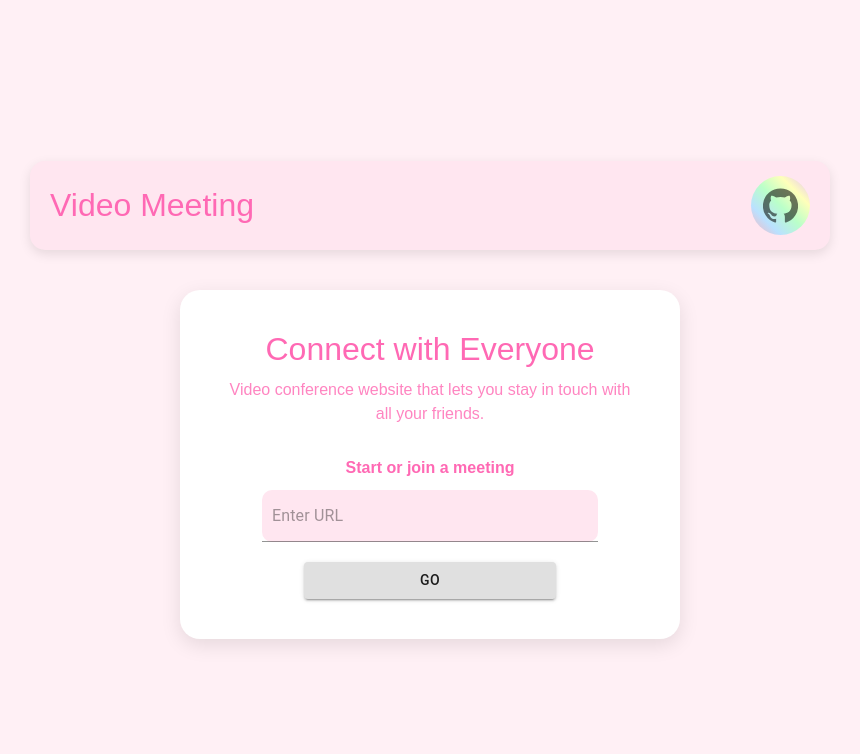
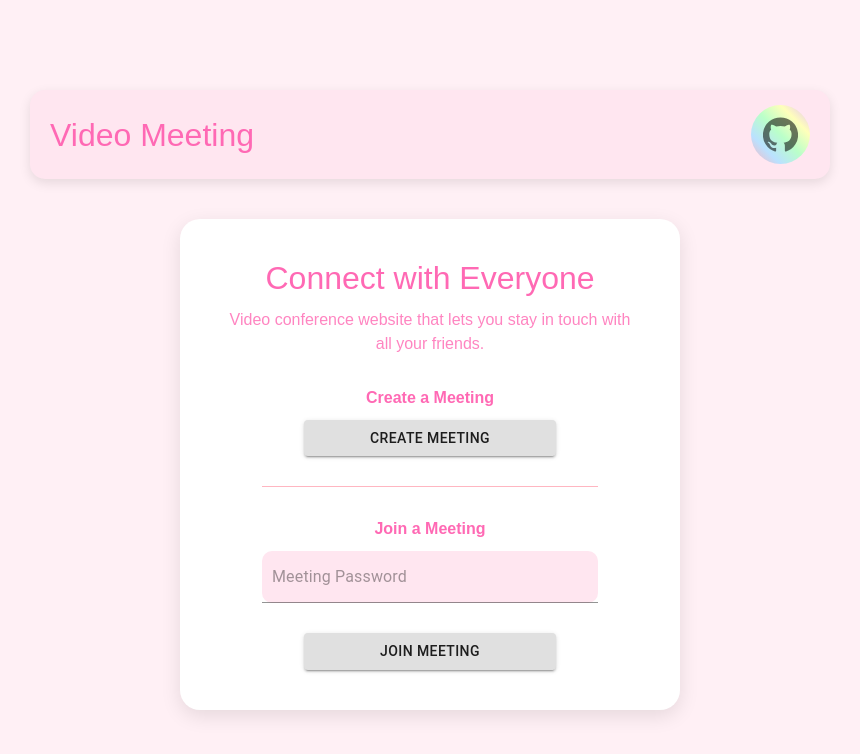
Before and after one commit to Aanandi05/Video-Calling-Application, a React (Create React App) app: page / in a window 1280 px wide. Shown: the top 754 px of the page, without its empty margins (210-1070 px from the left). Built offline with nearby package versions, Linux system fonts and the light colour scheme; the HTML template or start-up script is replaced by a standard one.

Commit message:
Update Home.js

```diff
--- a/src/Home.js
+++ b/src/Home.js
@@ -1,43 +1,92 @@
 import React, { Component } from 'react';
 import { Input, Button, IconButton } from '@material-ui/core';
 import GitHubIcon from '@material-ui/icons/GitHub';
+import axios from 'axios';
 import "./Home.css";
 
 class Home extends Component {
   constructor(props) {
     super(props);
     this.state = {
-      url: ''
+      createPassword: '', // password generated by server for new meeting
+      joinPassword: '',   // password entered by user to join meeting
     };
   }
 
-  handleChange = (e) => this.setState({ url: e.target.value });
+  handleChange = (e) => {
+    this.setState({ [e.target.name]: e.target.value });
+  }
 
-  join = () => {
-    if (this.state.url !== "") {
-      const urlParts = this.state.url.split("/");
-      window.location.href = `/${urlParts[urlParts.length - 1]}`;
-    } else {
-      const url = Math.random().toString(36).substring(2, 7);
-      window.location.href = `/${url}`;
+  // Create meeting
+  createMeeting = async () => {
+    try {
+      const backendURL =
+        process.env.NODE_ENV === "production"
+          ? "/create-room"
+          : "http://localhost:4001/create-room";
+
+      // Server will generate a random password
+      const res = await axios.post(backendURL);
+      const password = res.data.password;
+      this.setState({ createPassword: password });
+    } catch (err) {
+      alert("Error creating meeting");
+      console.error(err);
     }
   }
 
+  // Enter created meeting
+  goToCreatedMeeting = () => {
+    const { createPassword } = this.state;
+    if (createPassword) {
+      window.location.href = `/${createPassword}`;
+    }
+  }
+
+  // Join meeting
+  joinMeeting = async () => {
+    const { joinPassword } = this.state;
+    if (!joinPassword) return alert("Please enter the meeting password");
+
+    try {
+      const backendURL =
+        process.env.NODE_ENV === "production"
+          ? "/join-room"
+          : "http://localhost:4001/join-room";
+
+      const res = await axios.post(backendURL, { password: joinPassword });
+      if (res.data.success) {
+        window.location.href = `/${joinPassword}`;
+      }
+    } catch (err) {
+      alert(err.response?.data?.message || "Error joining meeting");
+    }
+  }
+
+  // Copy to clipboard
+  copyToClipboard = (text) => {
+    navigator.clipboard.writeText(text).then(() => {
+      alert("Copied to clipboard!");
+    }).catch(() => {
+      alert("Failed to copy");
+    });
+  }
+
   render() {
+    const { createPassword, joinPassword } = this.state;
+
     return (
       <div className="home-wrapper">
-        {/* Top decorative panel with GitHub */}
         <div className="top-panel">
           <h2 className="top-title">Video Meeting</h2>
           <IconButton
-            onClick={() => window.open("https://github.com/Aanandi05/Video-Calling-Application", "_blank")}
+            onClick={() => window.open("https://github.com/0x5eba/Video-Meeting", "_blank")}
             className="github-btn"
           >
             <GitHubIcon fontSize="large" />
           </IconButton>
         </div>
 
-        {/* Main hero section */}
         <section className="hero-section">
           <div className="hero-card">
             <h1 className="hero-title">Connect with Everyone</h1>
@@ -45,21 +94,54 @@ class Home extends Component {
               Video conference website that lets you stay in touch with all your friends.
             </p>
 
-            {/* Join/Create meeting */}
+            {/* Create Meeting Panel */}
             <div className="meeting-panel">
-              <p className="panel-title">Start or join a meeting</p>
+              <p className="panel-title">Create a Meeting</p>
+              {createPassword ? (
+                <>
+                  <p style={{ color: '#ff69b4', fontWeight: 'bold' }}>Meeting Created!</p>
+                  <p style={{ color: '#ff85c1' }}>
+                    Password: <b>{createPassword}</b>{" "}
+                    <Button size="small" onClick={() => this.copyToClipboard(createPassword)}>Copy</Button>
+                  </p>
+                  <Button
+                    variant="contained"
+                    className="meeting-btn"
+                    onClick={this.goToCreatedMeeting}
+                  >
+                    Enter Meeting
+                  </Button>
+                </>
+              ) : (
+                <Button
+                  variant="contained"
+                  className="meeting-btn"
+                  onClick={this.createMeeting}
+                >
+                  Create Meeting
+                </Button>
+              )}
+            </div>
+
+            <hr style={{ width: '80%', margin: '30px auto', borderColor: '#ffb6c1' }} />
+
+            {/* Join Meeting Panel */}
+            <div className="meeting-panel">
+              <p className="panel-title">Join a Meeting</p>
               <Input
-                placeholder="Enter URL"
-                value={this.state.url}
+                placeholder="Meeting Password"
+                name="joinPassword"
+                value={joinPassword}
                 onChange={this.handleChange}
                 className="meeting-input"
               />
               <Button
                 variant="contained"
                 className="meeting-btn"
-                onClick={this.join}
+                onClick={this.joinMeeting}
+                style={{ marginTop: '10px' }}
               >
-                Go
+                Join Meeting
               </Button>
             </div>
           </div>
```
